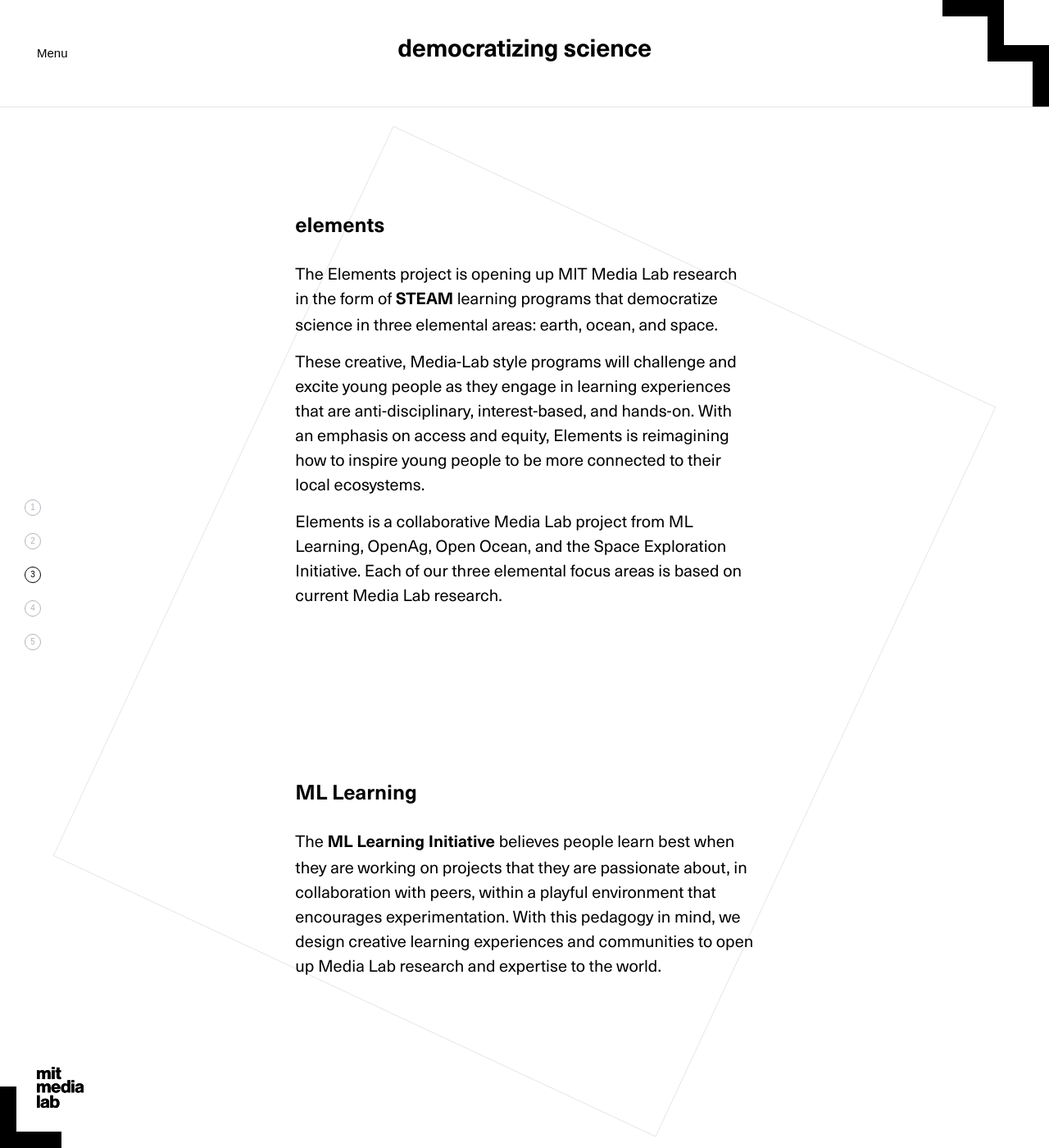
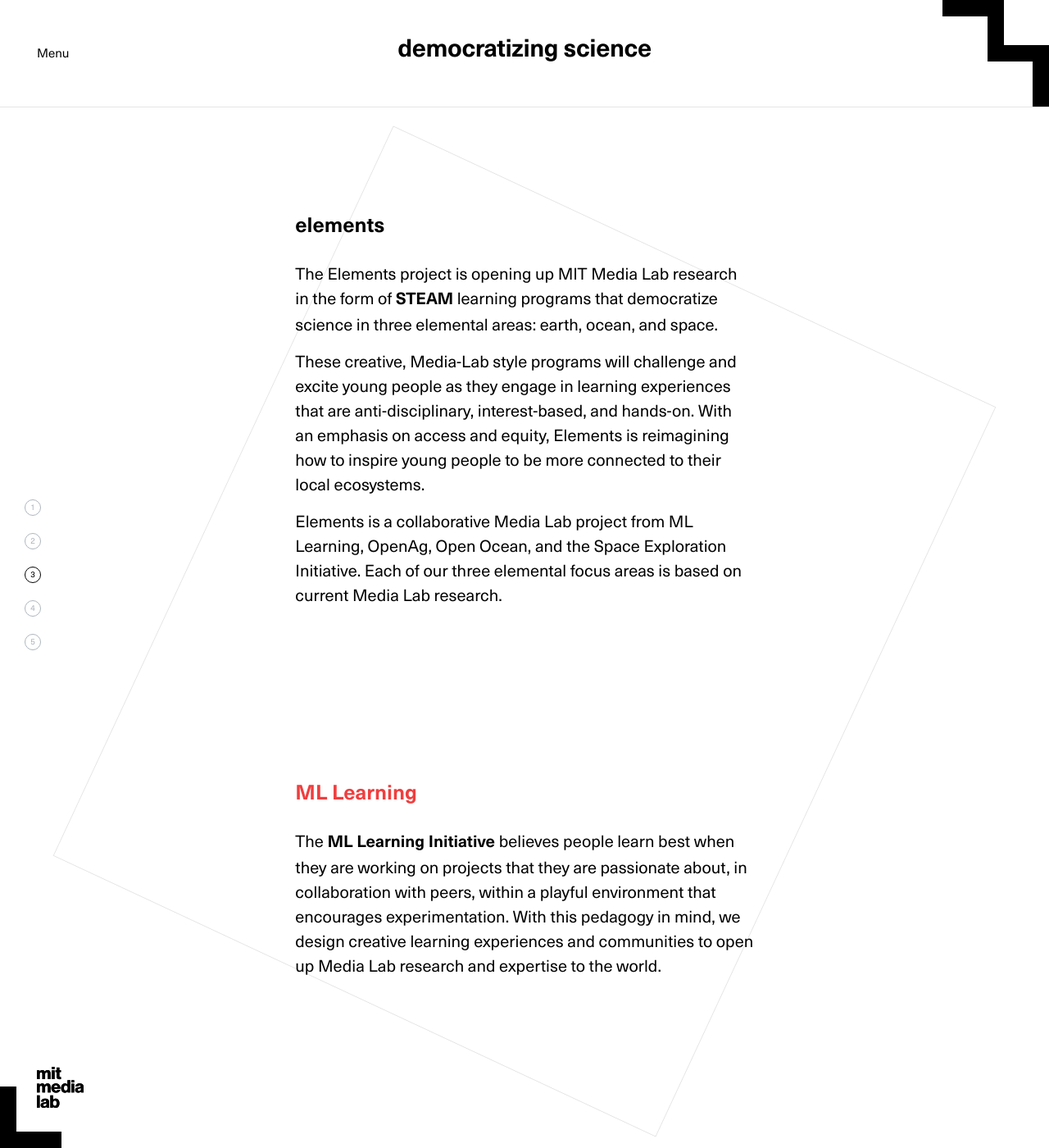
Before and after one commit to mitmedialab/science, a Jekyll site: the page built from about/index.html, in a window 1280 px wide and 1400 px high. Shown: the whole window at 82% size. Built offline with Jekyll 4.4.1, drawn with Linux system fonts in a browser that asks for light colours.

Commit message:
give ml learning on about page a colour

```diff
--- a/_includes/about.md
+++ b/_includes/about.md
@@ -8,9 +8,9 @@
 Elements is a collaborative Media Lab project from ML Learning, OpenAg, Open Ocean, and the Space Exploration Initiative. Each of our three elemental focus areas is based on current Media Lab research.
 </section>
 
-<section>
+<section class="red">
 <h3>ML Learning</h3>
-The <a href="https://learn.media.mit.edu/" target="_blank" class="sliding black">ML Learning Initiative</a> believes people learn best when they are working on projects that they are passionate about, in collaboration with peers, within a playful environment that encourages experimentation. With this pedagogy in mind, we design creative learning experiences and communities to open up Media Lab research and expertise to the world.
+The <a href="https://learn.media.mit.edu/" target="_blank" class="sliding red">ML Learning Initiative</a> believes people learn best when they are working on projects that they are passionate about, in collaboration with peers, within a playful environment that encourages experimentation. With this pedagogy in mind, we design creative learning experiences and communities to open up Media Lab research and expertise to the world.
 </section>
 
 <section class="green">
--- a/_sass/_about.scss
+++ b/_sass/_about.scss
@@ -65,7 +65,7 @@
                 padding-right: 20px;
             }
 
-            &.content__elements {
+            &.red {
                 h3 {
                     color: $red;
                 }
--- a/_sass/_common.scss
+++ b/_sass/_common.scss
@@ -33,15 +33,15 @@
         }
     }
 
-    &.blue {
+    &.red {
         &:after {
-            background-color: $blue;
+            background-color: $red;
         }
 
         &:hover {
-            color: $blue;
+            color: $red;
             &:after {
-                background-color: $blue;
+                background-color: $red;
             }
         }
     }
@@ -55,6 +55,19 @@
             color: $green;
             &:after {
                 background-color: $green;
+            }
+        }
+    }
+
+    &.blue {
+        &:after {
+            background-color: $blue;
+        }
+
+        &:hover {
+            color: $blue;
+            &:after {
+                background-color: $blue;
             }
         }
     }
--- a/_sass/_config.scss
+++ b/_sass/_config.scss
@@ -25,7 +25,7 @@
 $blue: #4263EB;
 $green: #20C997;
 $yellow: #FAB005;
-$red: #F03E3E;ㅐ
+$red: #F03E3E;
 
 body {
     font-family: $regular;
```
Also changed, not shown: 2 other files.
